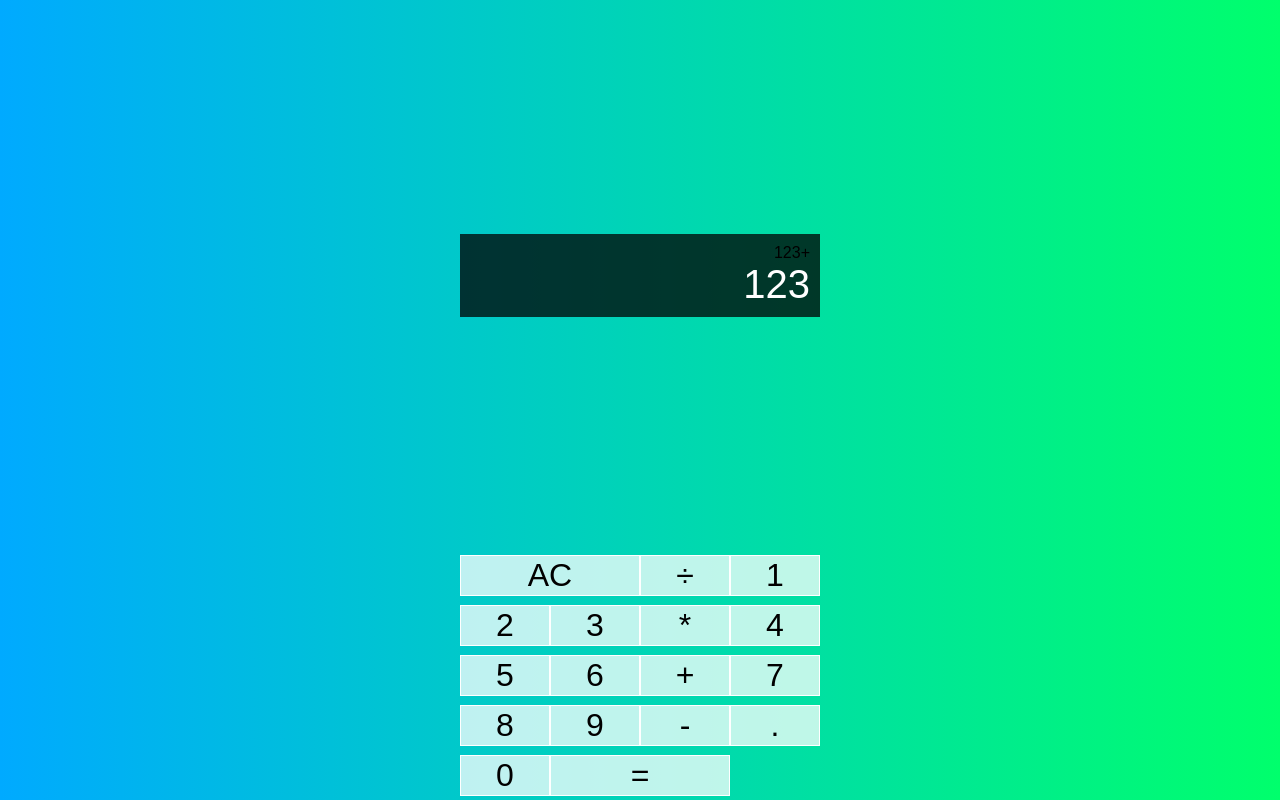
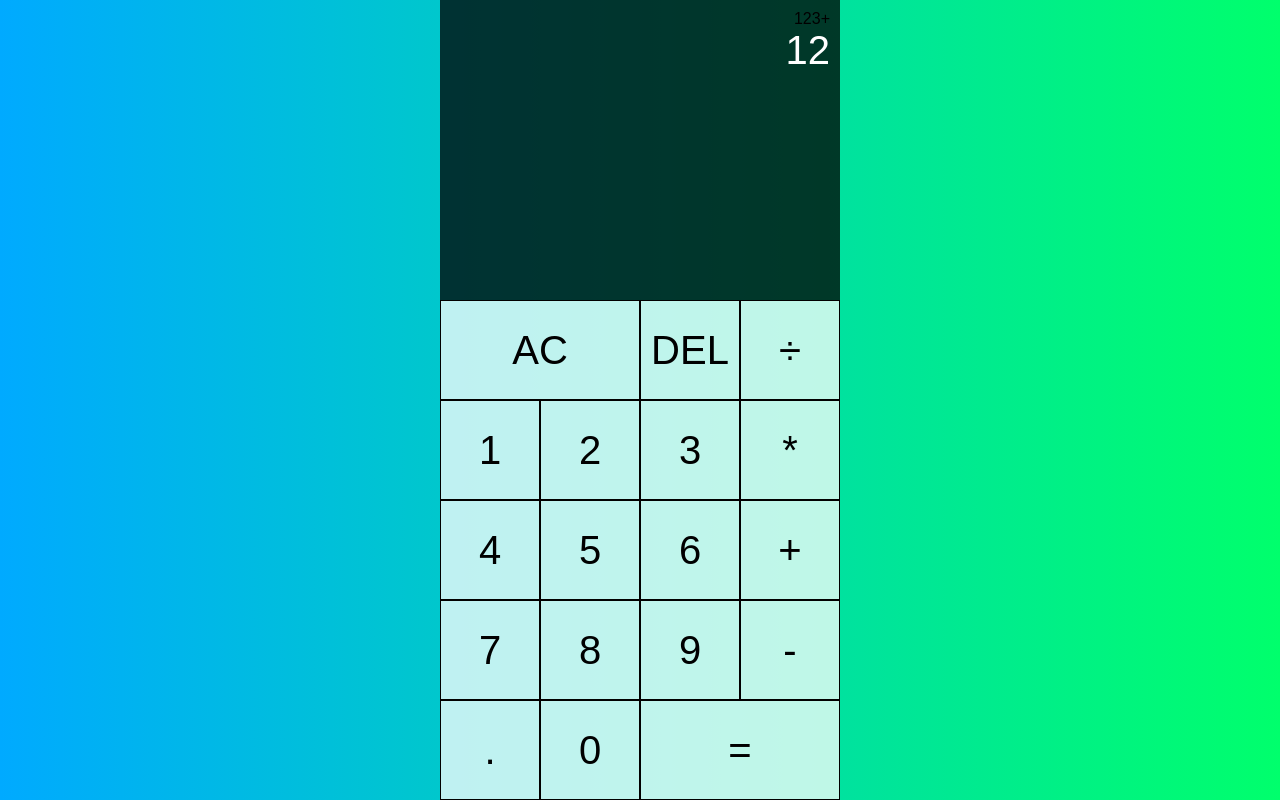
Before and after one commit to Josue-Rosario/Calculator, a plain HTML site: page index.html in a window 1280 px wide. Drawn offline with Linux system fonts and the light colour scheme.

Commit message:
Some features

```diff
--- a/index.html
+++ b/index.html
@@ -13,15 +13,15 @@
     <script src="main.js" defer></script>
   </head>
 
-
   <body>
     <div class="calculator-grid">
       <div class="output">
-      <div data-previous-operand class="previous-operand">123+</div>
+        <div class="previous-operand">123+</div>
+        <div class="current-operand">12</div>
+      </div>
 
-      <div data-current-operand class="current-operand">123</div>
-    </div>
       <button class="span-two">AC</button>
+      <button>DEL</button>
       <button>÷</button>
       <button>1</button>
       <button>2</button>
@@ -38,5 +38,6 @@
       <button>.</button>
       <button>0</button>
       <button class="span-two">=</button>
+    </div>
   </body>
 </html>
--- a/style.css
+++ b/style.css
@@ -15,18 +15,19 @@ body {
 .calculator-grid {
   display: grid;
   justify-content: center;
-  align-items: center;
   min-height: 100vh;
-  grid-template-columns: repeat(4, 90px);
-  grid-template-rows: minmax(120px, auto) repeat(5, 50px);
+  grid-template-columns: repeat(4, 100px);
+  grid-template-rows: minmax(120px, auto) repeat(5, 100px);
 }
+
 .calculator-grid > button {
   cursor: pointer;
-  font-size: 2rem;
-  border: 1px solid white;
+  font-size: 2.5rem;
+  border: 1px solid black;
   outline: none;
   background-color: rgba(255, 255, 255, 0.75);
 }
+
 .calculator-grid > button:hover {
   background-color: rgba(255, 255, 255, 0.9);
 }
@@ -40,12 +41,13 @@ body {
   background-color: rgba(0, 0, 0, 0.75);
   display: flex;
   align-items: flex-end;
-  justify-content: space-around;
+  justify-content: space-arounds;
   flex-direction: column;
   padding: 10px;
   word-wrap: break-word;
   word-break: break-all;
 }
+
 .output .current-operand {
   color: white;
   font-size: 2.5rem;
```
Lines whose indentation alone changed are shown as unchanged.
